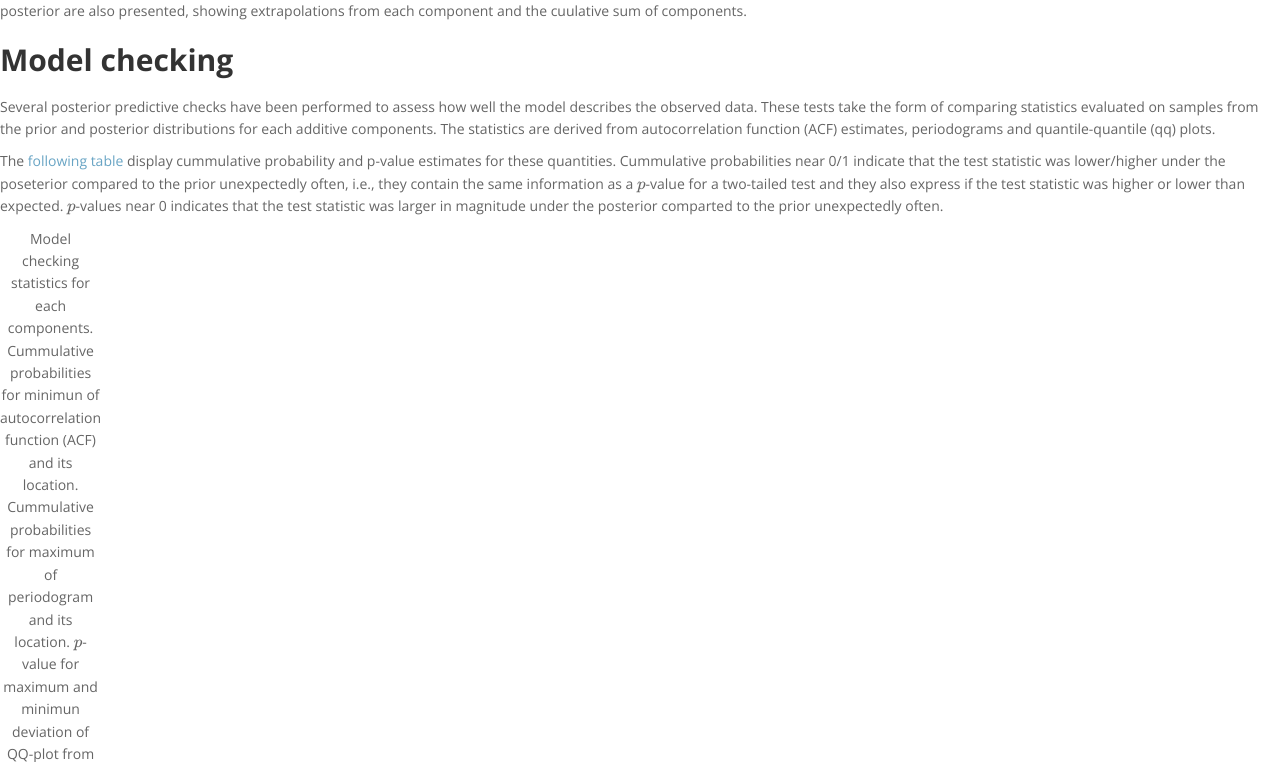
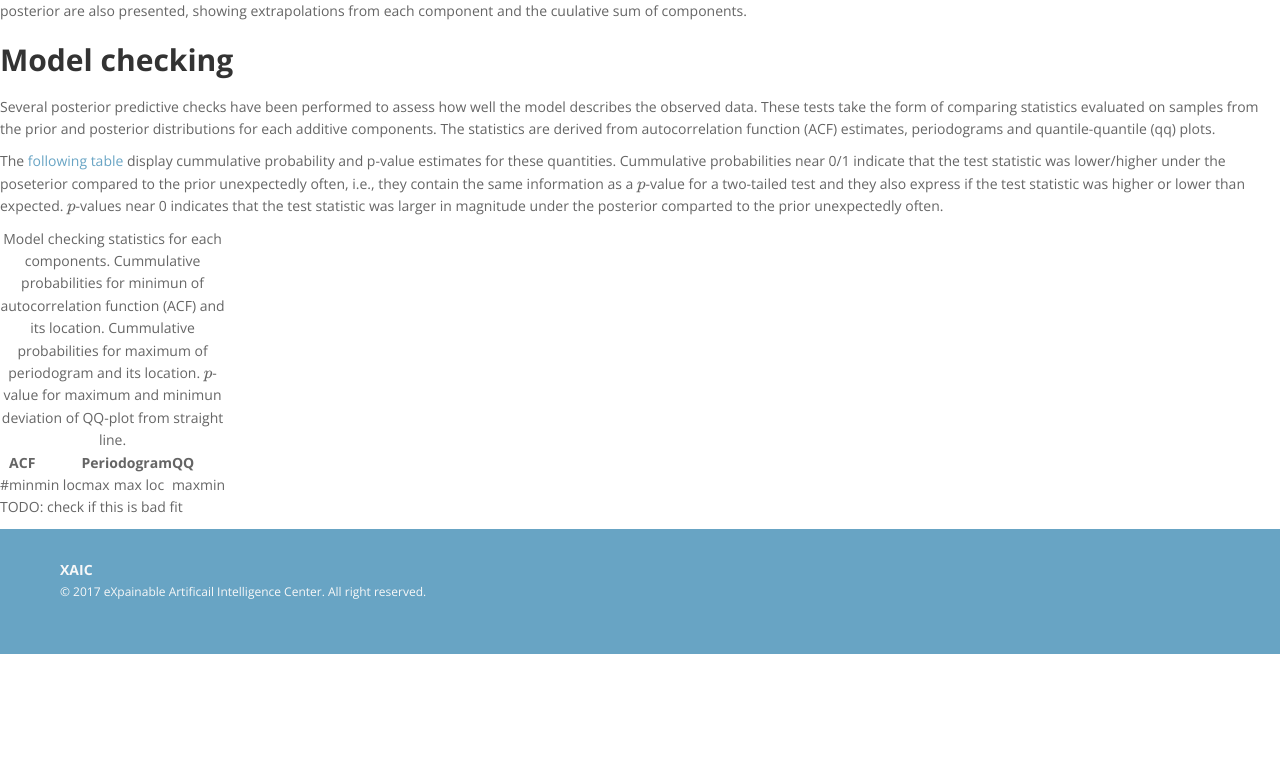
Before and after one commit to SAIL-KAIST/xai, a Django app: template web/templates/web/abcd/detail_full.html in a window 1280 px wide. Shown: the part 1965-2727 px from the top of the page. After the commit the page ends 2619 px from the top, so only its background shows below. Run offline with Django 3.2, Linux system fonts and the light colour scheme; the template is opened without the code that fills it, so the values that code supplies are empty; some libraries are stand-ins or nearby versions.

Commit message:
add incomplete model checking

```diff
--- a/web/templates/web/abcd/detail_full.html
+++ b/web/templates/web/abcd/detail_full.html
@@ -222,17 +222,63 @@
   </p>
 
   <table id="tab:check">
-    <TR>
-      <td> ""</td>
-      <td> ""</td>
-      <td> ""</td>
-      <td> ""</td>
-    </TR>
+    <thead>
+      <tr>
+        <th class="tg-0pky"></th>
+        <th class="tg-c3ow" colspan="2">ACF</th>
+        <th class="tg-c3ow" colspan="2">Periodogram</th>
+        <th class="tg-c3ow" colspan="2">QQ</th>
+      </tr>
+    </thead>
+    <tbody>
+      <tr>
+        <td class="tg-c3ow">#</td>
+        <td class="tg-c3ow">min</td>
+        <td class="tg-c3ow">min loc</td>
+        <td class="tg-c3ow">max</td>
+        <td class="tg-c3ow">max loc</td>
+        <td class="tg-c3ow">max</td>
+        <td class="tg-c3ow">min</td>
+      </tr>
+      {% for component in components%}
+      <tr>
+        <td class="tg-c3ow">{{forloop.counter}}</td>
+        <td class="tg-c3ow">{{component.acf_min | floatformat:3}}</td>
+        <td class="tg-c3ow">{{component.acf_min_loc | floatformat:3}}</td>
+        <td class="tg-c3ow">{{component.pxx_max | floatformat:3}}</td>
+        <td class="tg-c3ow">{{component.pxx_max_loc | floatformat:3}}</td>
+        <td class="tg-c3ow">{{component.qq_d_max | floatformat:3}}</td>
+        <td class="tg-c3ow">{{component.qq_d_min | floatformat:3}}</td>
+      </tr>
+      {% endfor %}
+    </tbody>
     <caption>Model checking statistics for each components. Cummulative probabilities for minimun of autocorrelation
       function (ACF) and its location.
       Cummulative probabilities for maximum of periodogram and its location.
       \(p\)-value for maximum and minimun deviation of QQ-plot from straight line.
     </caption>
   </table>
+
+    <!--TODO: bad fit or moderate bad fit-->
+  <p>
+    TODO: check if this is bad fit
+  </p>
+
+  {% for component in components%}
+    <h4>Component {{forloop.counter}}: {{component.summary}}</h4>
+    <!--TODO: discussion -->
+    <p>
+      TODO: discussion heare
+    </p>
+    <figure>
+      <img src=/static/upload/AutomaticNews/{{report.image_folder}}/acf_band_{{component.i}}.png style="width: 45%">
+      <img src=/static/upload/AutomaticNews/{{report.image_folder}}/pxx_band_{{component.i}}.png style="width: 45%">
+      <img src=/static/upload/AutomaticNews/{{report.image_folder}}/qq_band_{{component.i}}.png style="width: 45%">
+      <figcaption>
+        ACF (top left), periodogram (top right), and quantile-quantile (bottom left) uncertainty plots.
+      </figcaption>
+    </figure>
+  {% endfor %}
+
 </dt-article>
 {% endblock content %}
```
Also changed, not shown: web/models_abcd.py (+7 -1 lines).
